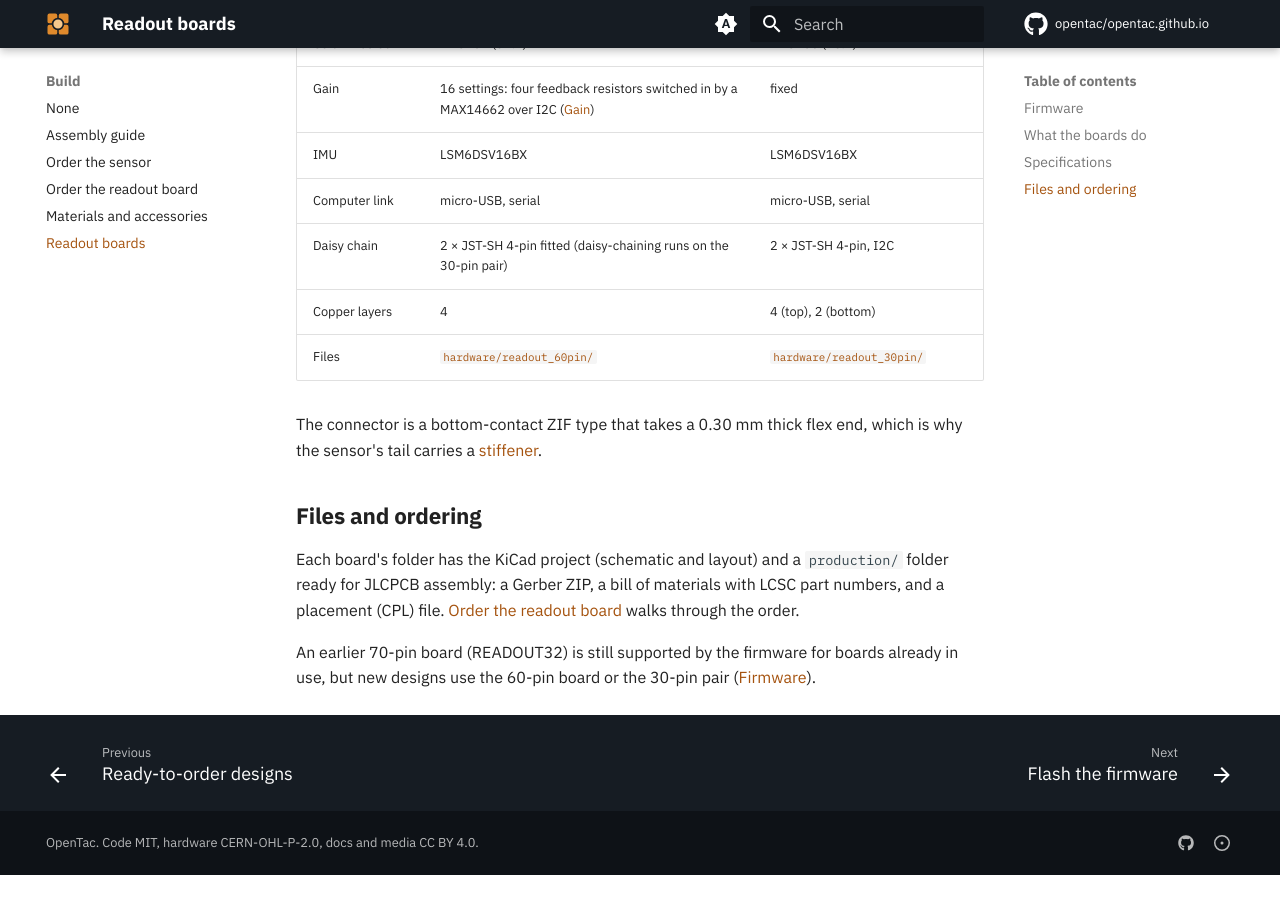
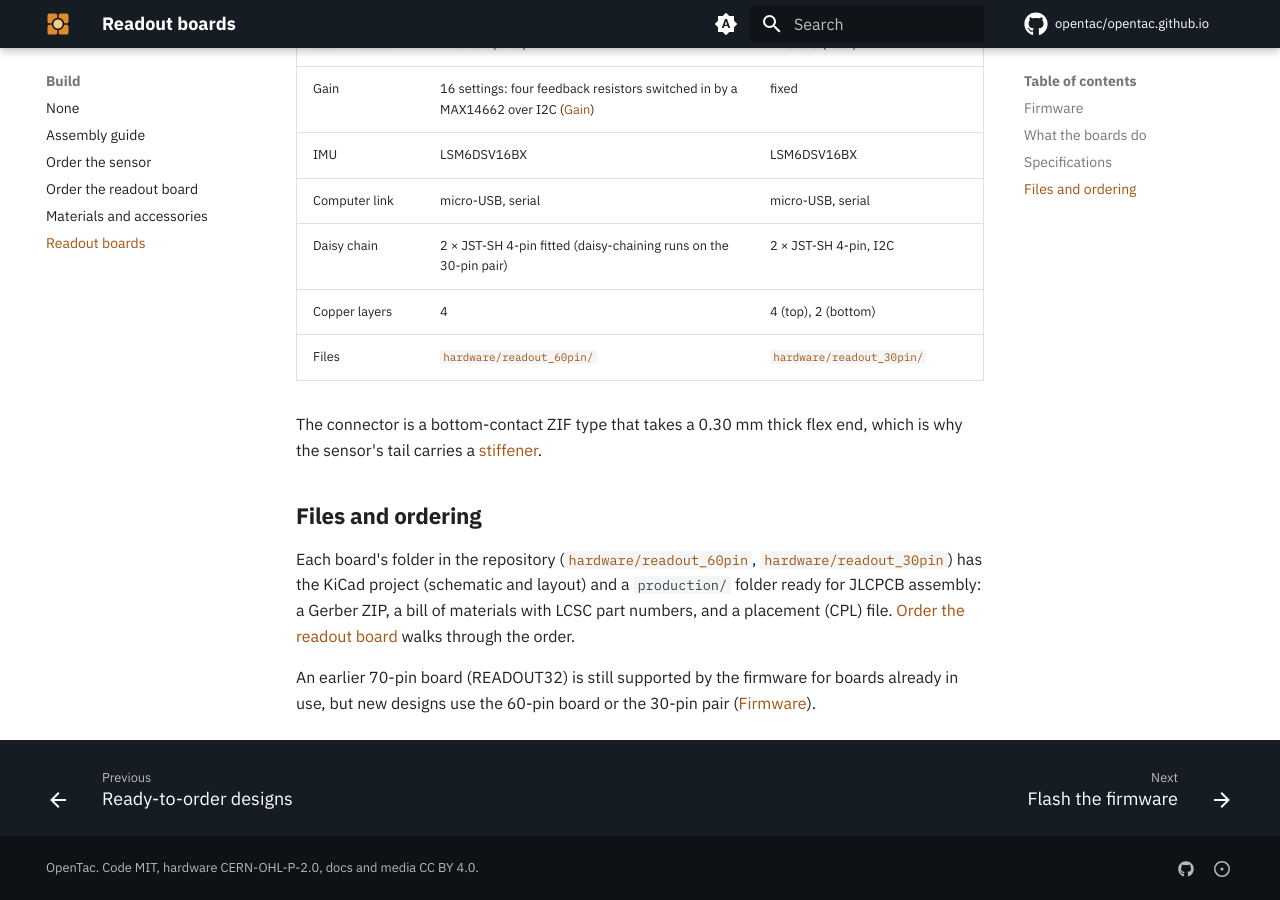
Before and after one commit to opentac/opentac.github.io, an MkDocs documentation site: the page built from docs/hardware.md, in a window 1280 px wide and 900 px high, scrolled down 5007 px. Built offline with MkDocs 1.6.1 and Material for MkDocs 9.7.7, drawn with Linux system fonts in a browser that asks for light colours; comment, search, counter and statistics services are not loaded; before the commit the page ends 5882 px from its top, so only the background shows below that.

Commit message:
Readout boards: link the production files and board folders in the repository from the ordering, build and hardware pages

```diff
--- a/docs/hardware.md
+++ b/docs/hardware.md
@@ -131,6 +131,6 @@ The connector is a bottom-contact ZIF type that takes a 0.30&nbsp;mm thick flex
 
 ## Files and ordering
 
-Each board's folder has the KiCad project (schematic and layout) and a `production/` folder ready for JLCPCB assembly: a Gerber ZIP, a bill of materials with LCSC part numbers, and a placement (CPL) file. [Order the readout board](build/order-readout.md) walks through the order.
+Each board's folder in the repository ([`hardware/readout_60pin`](https://github.com/opentac/opentac.github.io/tree/main/hardware/readout_60pin), [`hardware/readout_30pin`](https://github.com/opentac/opentac.github.io/tree/main/hardware/readout_30pin)) has the KiCad project (schematic and layout) and a `production/` folder ready for JLCPCB assembly: a Gerber ZIP, a bill of materials with LCSC part numbers, and a placement (CPL) file. [Order the readout board](build/order-readout.md) walks through the order.
 
 An earlier 70-pin board (READOUT32) is still supported by the firmware for boards already in use, but new designs use the 60-pin board or the 30-pin pair ([Firmware](#firmware)).
```
Also changed, not shown: 2 other files.
